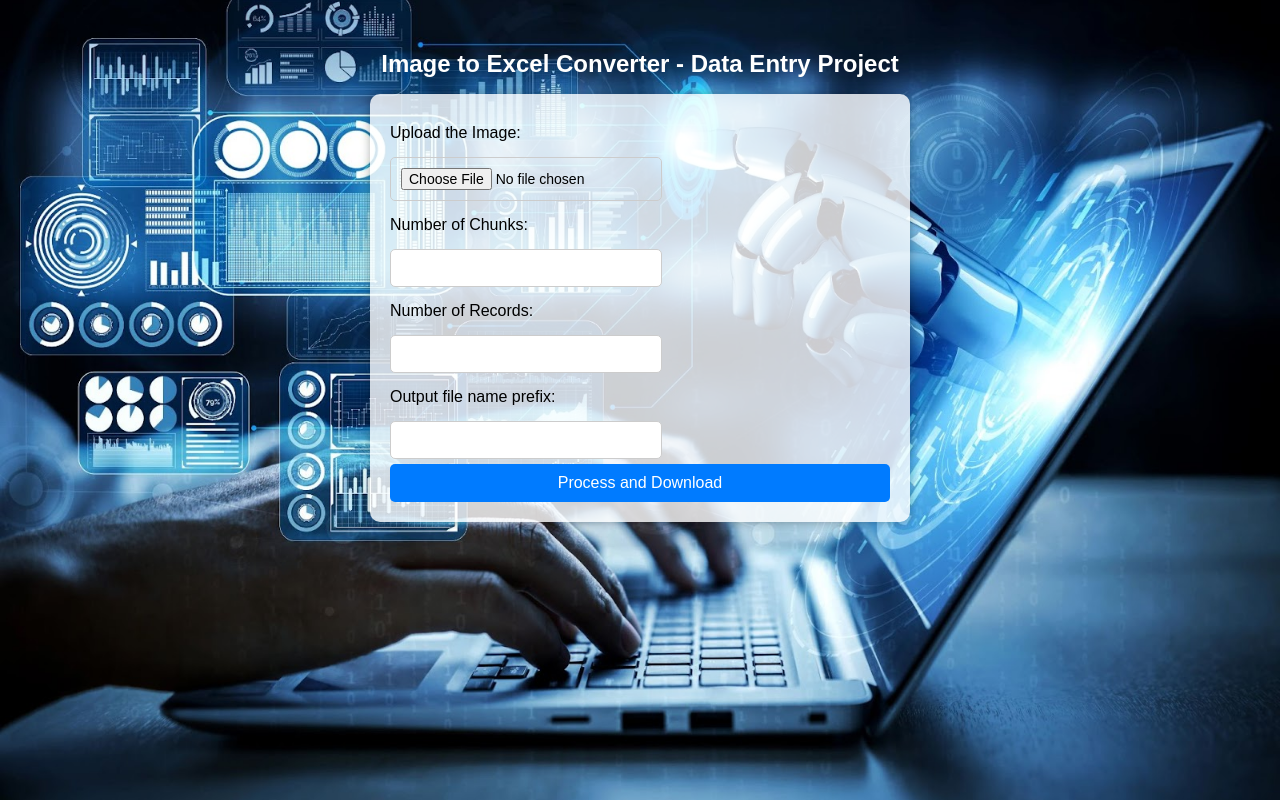
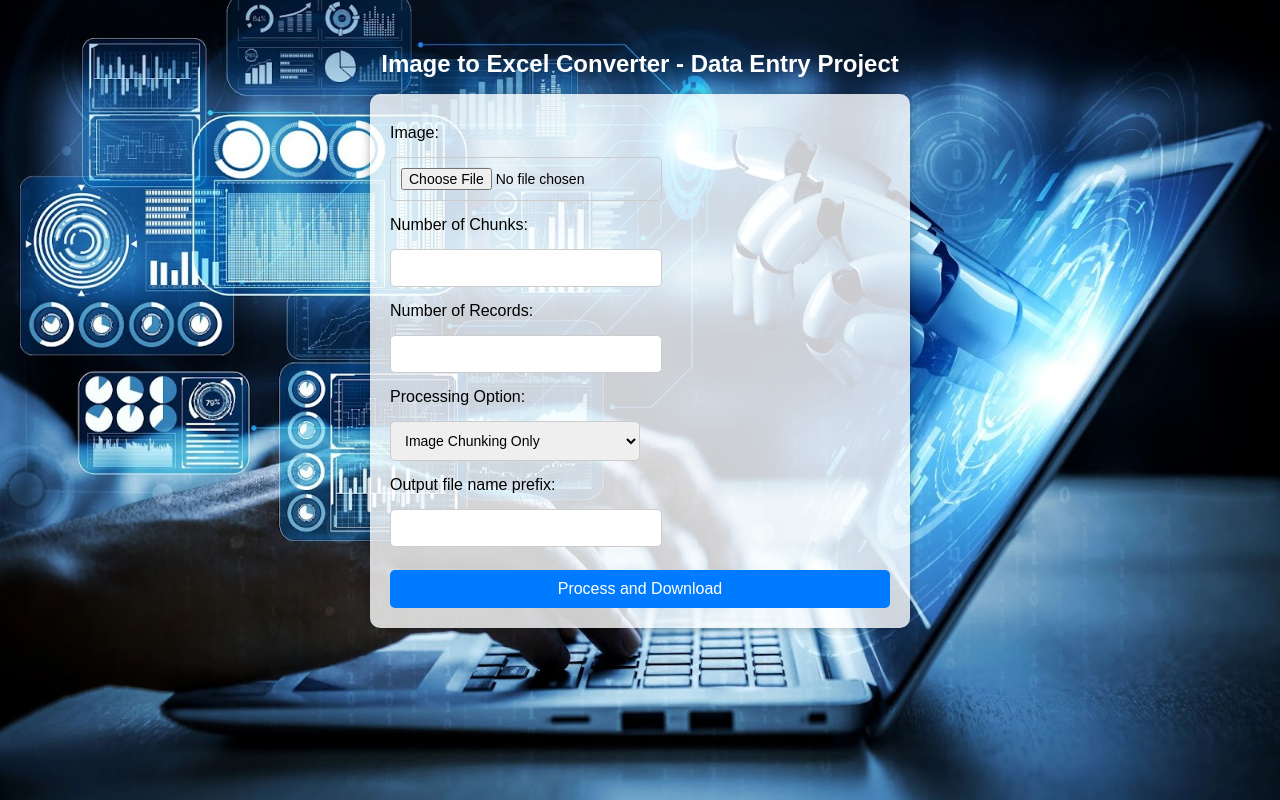
Before and after one commit to teja275/vfly_dataentry, a Flask app: page / in a window 1280 px wide. Run offline with Flask 3, Linux system fonts and the light colour scheme.

Commit message:
Added an option to do image chunking only (without calling OCR API)

```diff
--- a/application.py
+++ b/application.py
@@ -2,6 +2,7 @@
 from flask import Flask, render_template, request, Response
 from config import OCR_API_URL
 from src.run_ocr_pipeline import get_excel_from_image
+from src.data.make_images import download_image_chunks
 
 application = Flask(__name__, template_folder="templates", static_folder="templates")
 application.config["UPLOAD_FOLDER"] = "uploads"
@@ -15,21 +16,35 @@ def upload_image():
         num_chunks = int(request.form["num_chunks"])
         num_records = int(request.form["num_records"])
         output_filename_prefix = request.form["file_prefix"]
+        processing_option = request.form.get("processing_option")
         if image:
-            # Call your processing script here
-            zip_file = get_excel_from_image(
-                image, num_chunks, num_records, output_filename_prefix, OCR_API_URL
-            )
-            return Response(
-                zip_file,
-                mimetype="application/zip",
-                headers={
-                    "Content-Disposition": "attachment; filename=image_chunks.zip"
-                },
-            )
+            if processing_option == "Image Chunking & OCR":
+                # Call your processing script here
+                zip_file = get_excel_from_image(
+                    image, num_chunks, num_records, output_filename_prefix, OCR_API_URL
+                )
+                return Response(
+                    zip_file,
+                    mimetype="application/zip",
+                    headers={
+                        "Content-Disposition": f"attachment; filename={output_filename_prefix}_image_and_excel_chunks.zip"
+                    },
+                )
+            elif processing_option == "Image Chunking Only":
+                zip_file = download_image_chunks(
+                    image, num_chunks, num_records, output_filename_prefix
+                )
+                return Response(
+                    zip_file,
+                    mimetype="application/zip",
+                    headers={
+                        "Content-Disposition": f"attachment; filename={output_filename_prefix}_image_chunks.zip"
+                    },
+                )
+
     # Return the form for GET requests
     return render_template("upload_form.html")
 
 
 if __name__ == "__main__":
-    application.run()
+    application.run(debug=True)
--- a/templates/upload_form.html
+++ b/templates/upload_form.html
@@ -1,5 +1,5 @@
 <!DOCTYPE html>
-<html lang="en">
+<html lang="en" xmlns="http://www.w3.org/1999/html">
 <head>
     <meta charset="UTF-8">
     <title>Image to Excel Converter - Data Entry Project</title>
@@ -40,7 +40,8 @@
 
         input[type="file"],
         input[type="number"],
-        input[type="text"] {
+        input[type="text"],
+        select {
             width: 50%; /* Set a consistent width for inputs */
             padding: 10px;
             margin: 5px 0;
@@ -59,25 +60,51 @@
             cursor: pointer;
             font-size: 16px;
         }
+
+        /* Add a CSS class to clear the float for the "Processing Option" label */
+        .form-field label[for="processing_option"] {
+            clear: both;
+        }
     </style>
 </head>
 <body>
-    <h1>Image to Excel Converter - Data Entry Project</h1>
+<h1>Image to Excel Converter - Data Entry Project</h1>
 
-    <form method="POST" action="/" enctype="multipart/form-data">
-        <label for="image">Upload the Image:</label>
+<form method="POST" action="/" enctype="multipart/form-data">
+    <!-- Field 1: Image -->
+    <div class="form-field">
+        <label for="image">Image:</label>
         <input type="file" name="image" id="image" required>
+    </div>
 
+    <!-- Field 2: Number of Chunks -->
+    <div class="form-field">
         <label for="num_chunks">Number of Chunks:</label>
         <input type="number" name="num_chunks" id="num_chunks" required>
+    </div>
 
+    <!-- Field 3: Number of Records -->
+    <div class="form-field">
         <label for="num_records">Number of Records:</label>
         <input type="number" name="num_records" id="num_records" required>
+    </div>
 
+    <!-- Field 4: Processing Option -->
+    <div class="form-field" style="display: grid">
+        <label for="processing_option">Processing Option:</label>
+        <select name="processing_option" id="processing_option">
+            <option value="Image Chunking Only">Image Chunking Only</option>
+            <option value="Image Chunking & OCR">Image Chunking & OCR</option>
+        </select>
+    </div>
+
+    <!-- Field 5: Output file name prefix -->
+    <div class="form-field">
         <label for="file_prefix">Output file name prefix:</label>
         <input type="text" name="file_prefix" id="file_prefix" required>
-
-        <input type="submit" value="Process and Download">
-    </form>
+    </div>
+<br>
+    <input type="submit" value="Process and Download">
+</form>
 </body>
 </html>
```
Also changed, not shown: src/data/make_images.py (+29 -0 lines), src/run_ocr_pipeline.py (+6 -2 lines).
